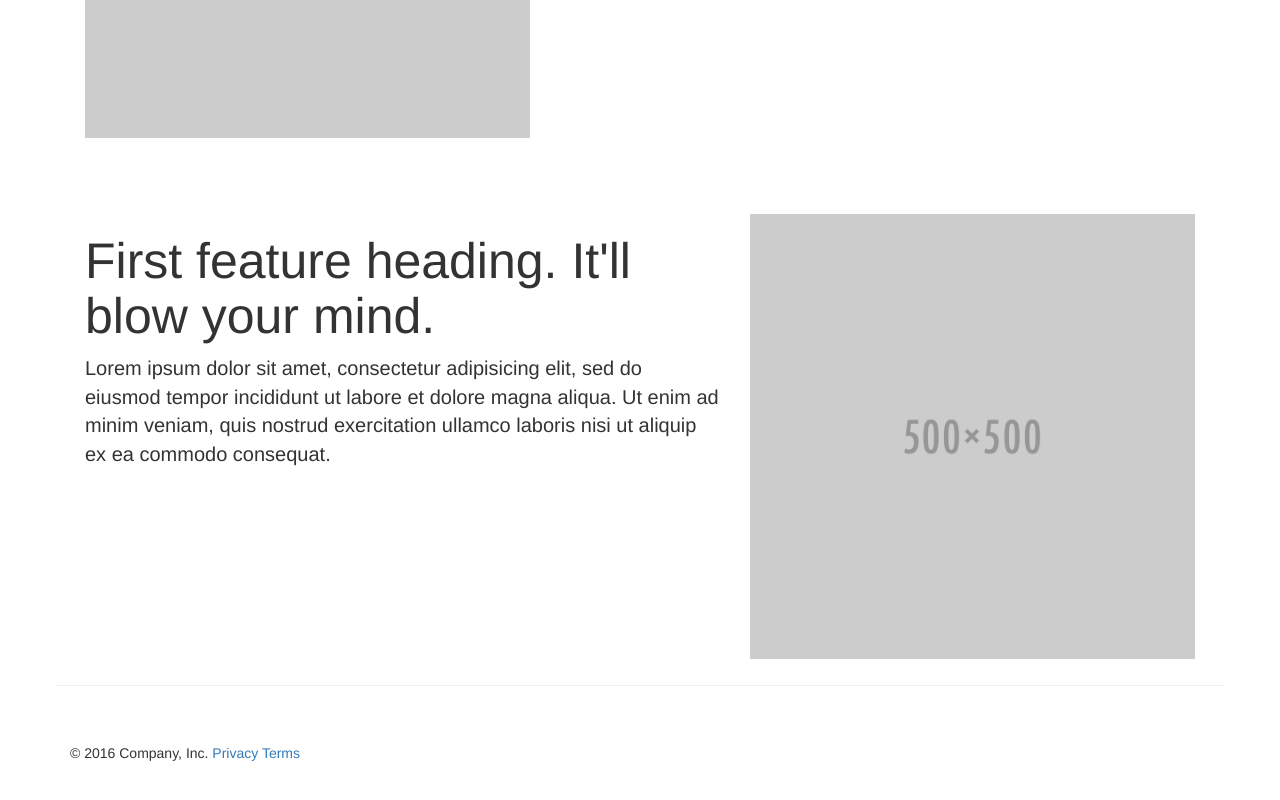
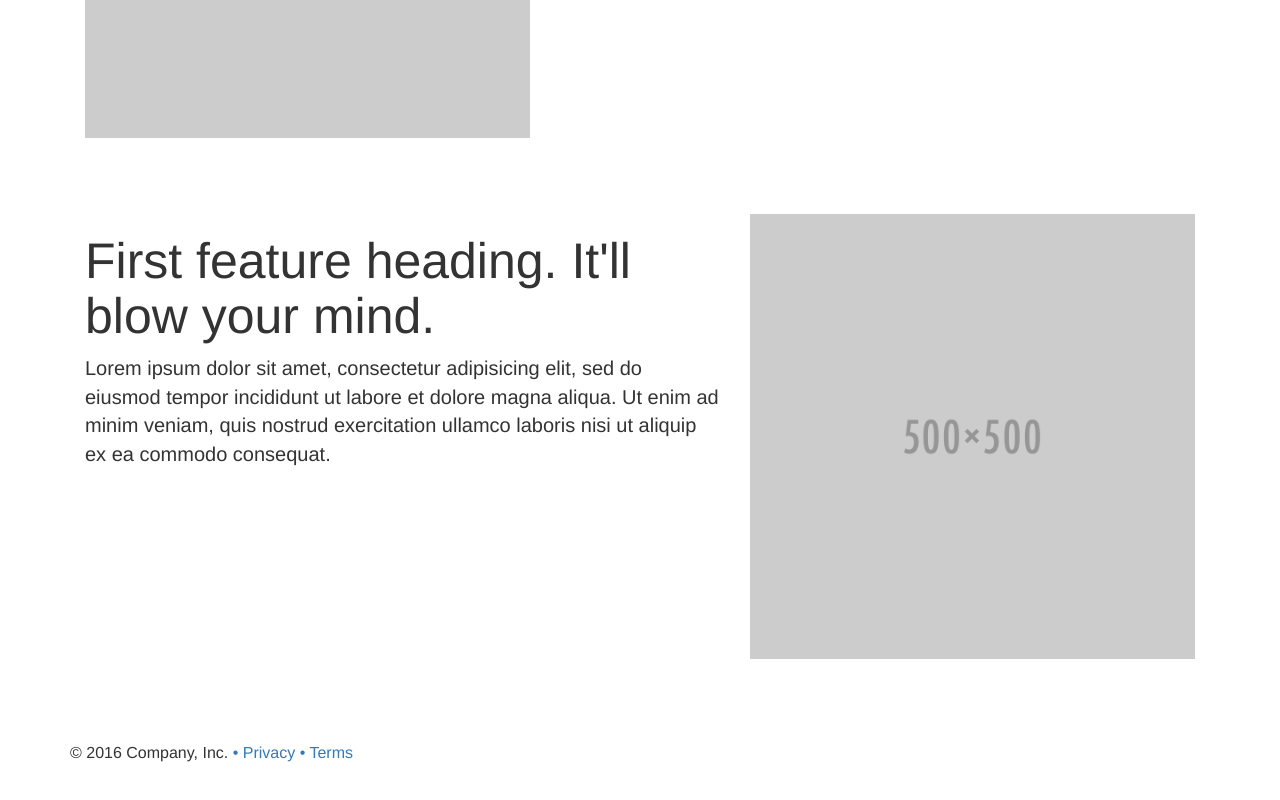
Before and after one commit to zozo89/home, a plain HTML site: page home5/index.html in a window 1280 px wide. Shown: the part 1772-2572 px from the top of the page. Drawn offline with Linux system fonts and the light colour scheme.

Commit message:
edit footer

```diff
--- a/home5/index.html
+++ b/home5/index.html
@@ -100,8 +100,9 @@
 		<div class="container footer">
 			<p>
 				© 2016 Company, Inc.
-				<a href="#">Privacy</a>
-				<a href="$">Terms</a>
+				<a href="#">• Privacy</a>
+				<a href="$">• Terms</a>
+
 			</p>
 
 		</div>
--- a/home5/style.css
+++ b/home5/style.css
@@ -60,11 +60,13 @@
 }
 
 .footer{
-	border-top: 1px solid #EEEEEE;
+	border-right: ;r-top: 1px solid #EEEEEE;
 }
 
 .footer p{
+	display: inline-block;
 	margin: 5% 0;
+	font-size: 16px;
 }
 
 .content {
```
